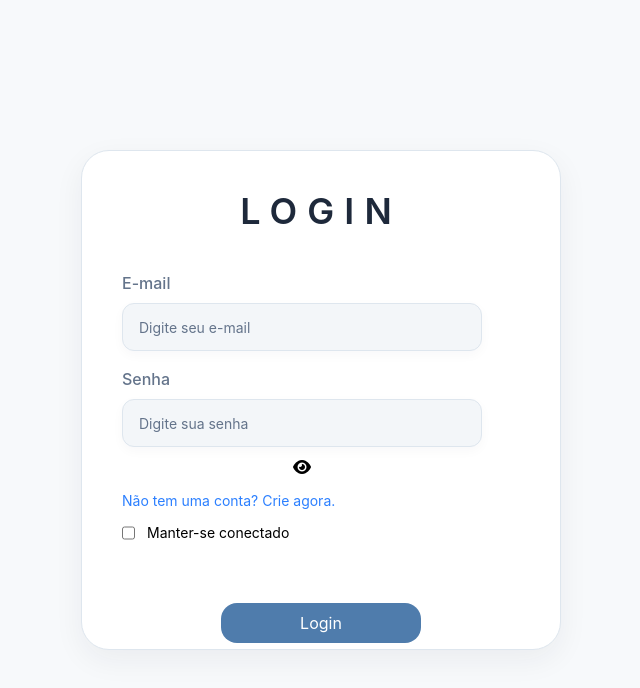
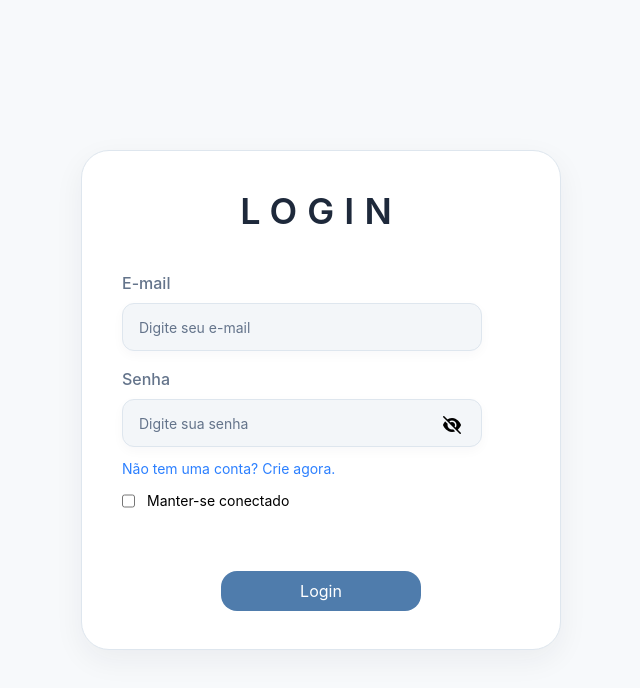
Before and after one commit to Arthur-Hirata/Vetra, a React (Vite) app in the folder Vetra/: page /login in a window 1280 px wide. Shown: the top 688 px of the page, without its empty margins (319-959 px from the left). Built offline with nearby package versions, Linux system fonts and the light colour scheme.

Commit message:
Finish the login page inputs

```diff
--- a/Vetra/src/Components/Input.tsx
+++ b/Vetra/src/Components/Input.tsx
@@ -7,31 +7,42 @@ interface InputProps{
 }
 
 export default function Input({ placeholder, type, subTittle }: InputProps) {
-    const [mostrarSenha, setMostrarSenha]= useState(false)
+    const [inputType, setInputType] = useState('password')
+    if (type === 'password'){
 
-
-    const initialType = type === 'password'
-
-    const currentType = mostrarSenha ? "text" : "password"
-
-    return (
-        <div>
-        <label className="flex w-full flex-col gap-2">
+        return(
+            <div>
+                <label className="flex w-full flex-col gap-2">
             <span className="text-medium font-medium text-text-secondary">{subTittle}</span>
+            <div className="flex flex-row">
             <input
-                type={currentType}
+                type={inputType}
                 placeholder={placeholder}
                 className="h-12 w-90 rounded-xl border border-border bg-input px-4 text-sm text-text placeholder:text-text-secondary shadow-[0_4px_12px_rgba(30,41,59,0.03)] transition-all duration-200 outline-none focus:border-primary focus:ring-2 focus:ring-primary/10"
             />
-            {initialType && (
-                <button
-                type="button"
-                onClick={() => setMostrarSenha(!mostrarSenha)}
-
-                ><i className={mostrarSenha ? "fas fa-eye-slash" : "fas fa-eye"}></i></button>
-            )}
+            <button  className="-ml-10 mt-1"type="button" onClick={() => setInputType(inputType === 'password' ? "text" : "password")}><i className={inputType === "password" ? "fas fa-eye-slash" : "fas fa-eye"}></i></button>
+            </div>
         </label>
-
+            </div>
+        )
+    }
+    return (
+        <div>
+            <label className="flex w-full flex-col gap-2" >
+                <span className="text-medium font-medium text-text-secondary">{subTittle}</span>
+                <input
+                type={type}
+                placeholder={placeholder}
+                className="h-12 w-90 rounded-xl border border-border bg-input px-4 text-sm text-text placeholder:text-text-secondary shadow-[0_4px_12px_rgba(30,41,59,0.03)] transition-all duration-200 outline-none focus:border-primary focus:ring-2 focus:ring-primary/10"
+            />
+            </label>
         </div>
     )
+
+
+
+
+
+
+
 }
```
